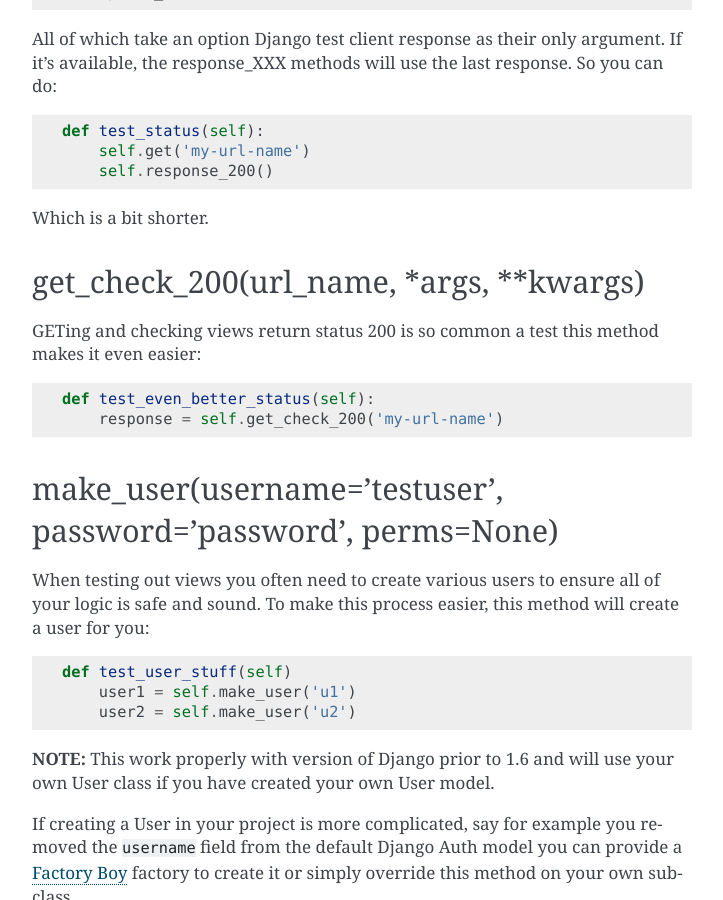
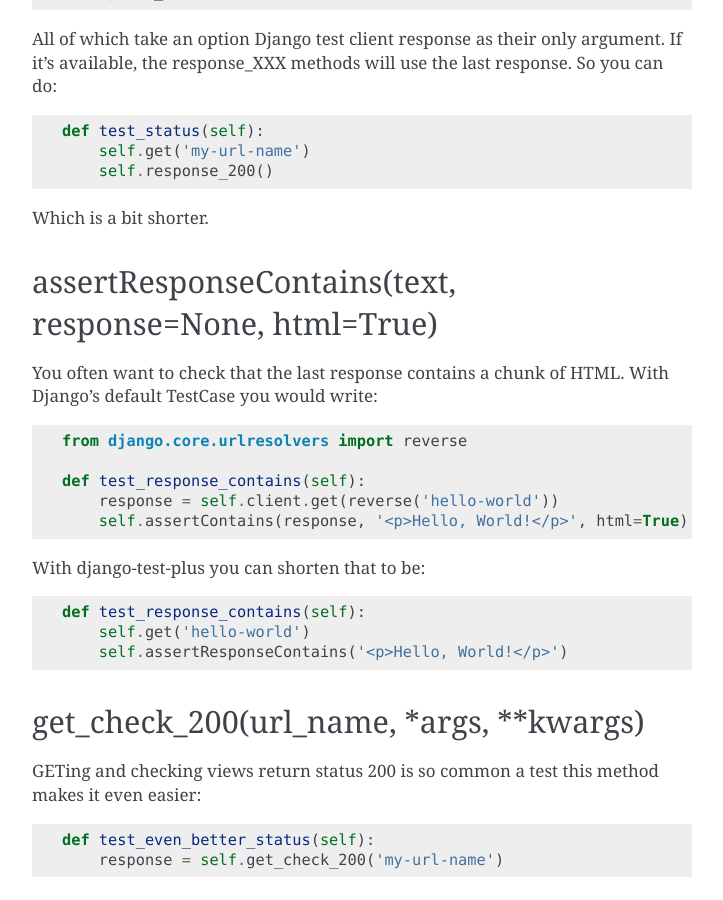
Before and after one commit to revsys/django-test-plus, a Sphinx documentation site: the page built from docs/methods.rst, in a window 1280 px wide and 900 px high, scrolled down 3075 px. Shown: the whole window, without its empty margins (388-1111 px from the left). Built offline with Sphinx 7.4.7, drawn with Linux system fonts in a browser that asks for light colours; some of the changed text lies outside the part shown.

Commit message:
Add assertResponseContains method

```diff
--- a/docs/methods.rst
+++ b/docs/methods.rst
@@ -140,6 +140,24 @@ can do::
 
 Which is a bit shorter.
 
+assertResponseContains(text, response=None, html=True)
+~~~~~~~~~~~~~~~~~~~~~~~~~~~~~~~~~~~~~~~~~~~~~~~~~~~~~~
+
+You often want to check that the last response contains a chunk of HTML. With
+Django's default TestCase you would write::
+
+    from django.core.urlresolvers import reverse
+
+    def test_response_contains(self):
+        response = self.client.get(reverse('hello-world'))
+        self.assertContains(response, '<p>Hello, World!</p>', html=True)
+
+With django-test-plus you can shorten that to be::
+
+    def test_response_contains(self):
+        self.get('hello-world')
+        self.assertResponseContains('<p>Hello, World!</p>')
+
 get\_check\_200(url\_name, \*args, \*\*kwargs)
 ~~~~~~~~~~~~~~~~~~~~~~~~~~~~~~~~~~~~~~~~~~~~~~~~
 
```
Also changed, not shown: 1 other file.
